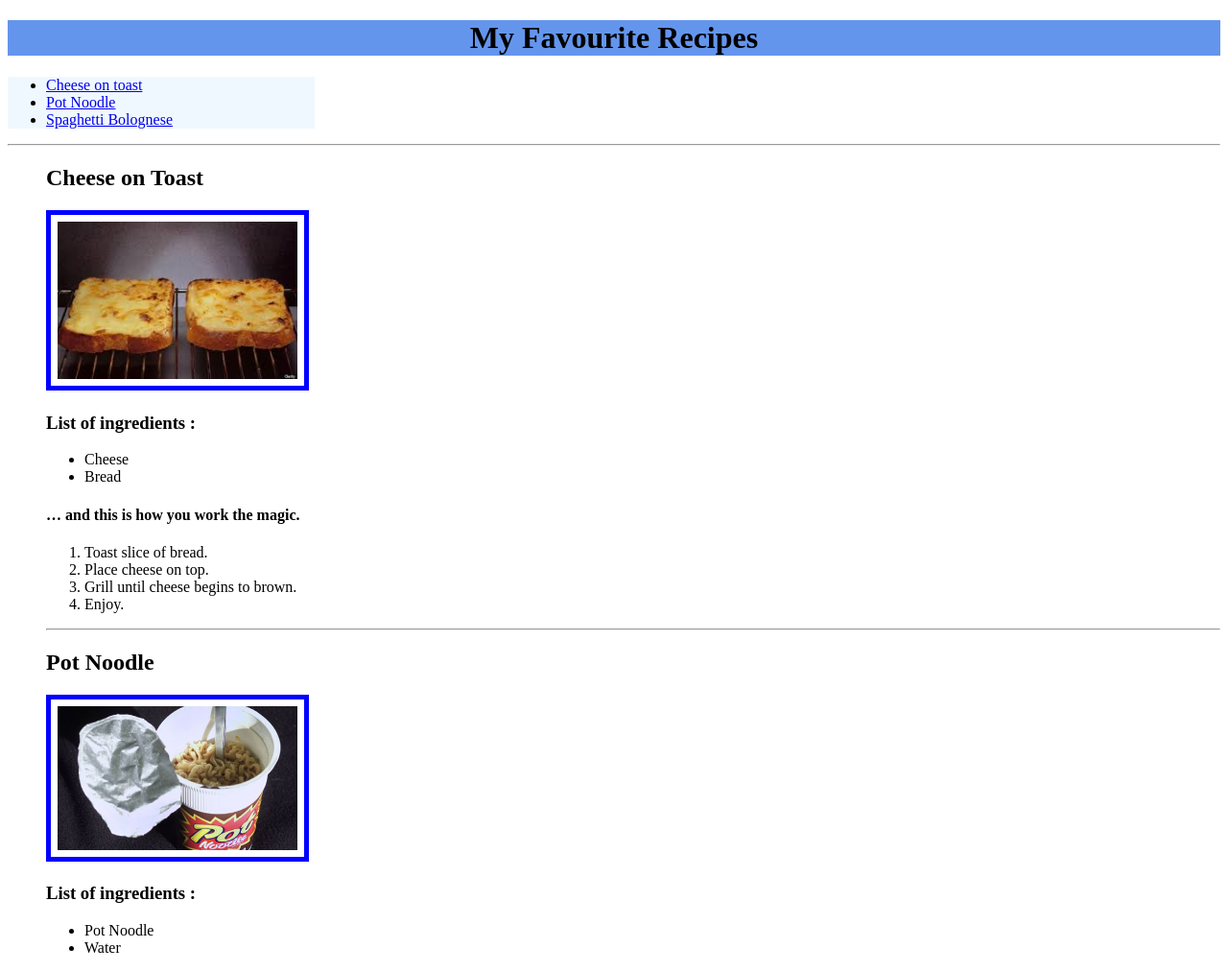
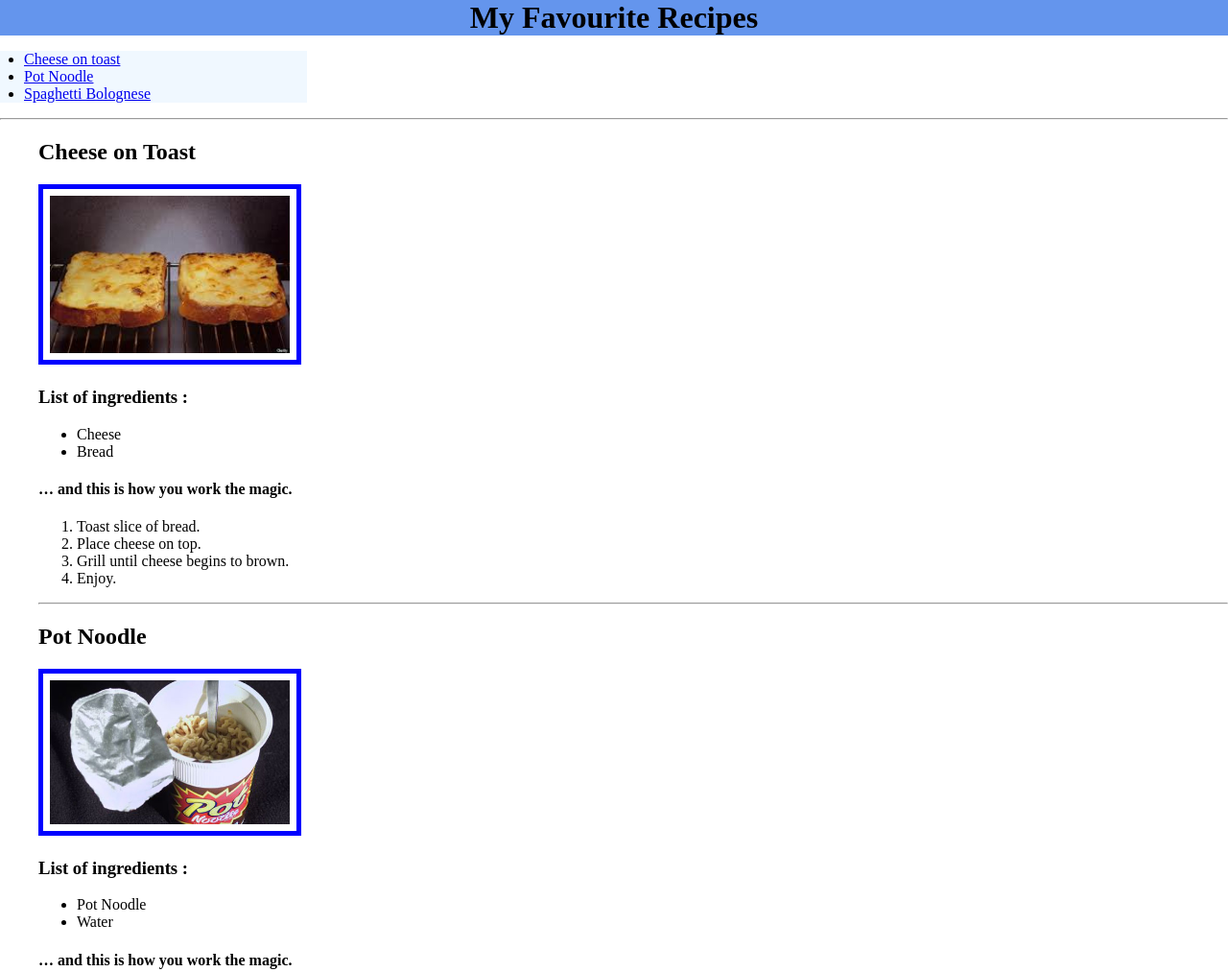
Before and after one commit to jdhj/recipes-web, a plain HTML site: page index.html in a window 1280 px wide. Shown: the top 1013 px of the page at 96% size. Drawn offline with Linux system fonts and the light colour scheme.

Commit message:
Update index.html

```diff
--- a/index.html
+++ b/index.html
@@ -4,13 +4,18 @@
     <title>Recipe Project</title>
     <meta charset="utf-8"/>
     <style>
+        body {margin:0;}
         h1 {
             background: cornflowerblue;
             text-align: center;
+            margin:0;
         }
         nav {
             background: aliceblue;
             width: 20em;
+        }
+        nav ul{
+            padding-left:25px;
         }
         img {
             width:250px;
@@ -19,6 +24,7 @@
         }
         article {margin-left:40px;}
         footer {background: aliceblue;}
+        footer p {margin-bottom: 0;}
     </style>
 </head>
 <body>
```
